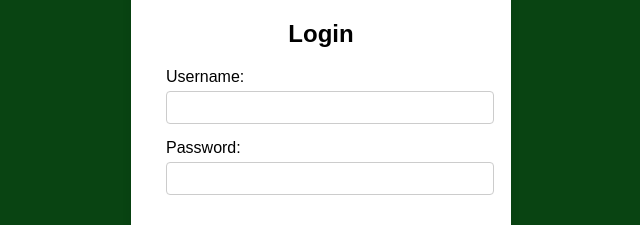
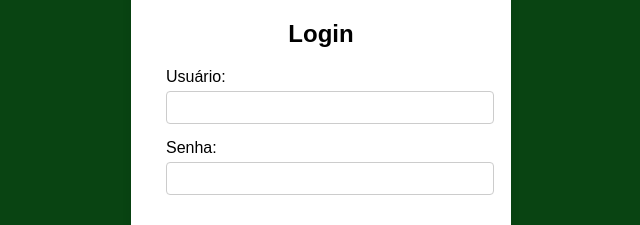
Before and after one commit to Luis-f3lps/Sistema-Estoque, a plain HTML site: page index.html in a window 1280 px wide. Shown: the part 310-535 px from the top of the page, 319-959 px from the left. Drawn offline with Linux system fonts and the light colour scheme.

Commit message:
Update index.html

```diff
--- a/index.html
+++ b/index.html
@@ -17,11 +17,11 @@
                 <h2>Login</h2>
                 <form action="#">
                     <div class="input-group">
-                        <label for="username">Username:</label>
+                        <label for="username">Usuário:</label>
                         <input type="text" id="username" name="username" required>
                     </div>
                     <div class="input-group">
-                        <label for="password">Password:</label>
+                        <label for="password">Senha:</label>
                         <input type="password" id="password" name="password" required>
                     </div>
                     </br>
```
